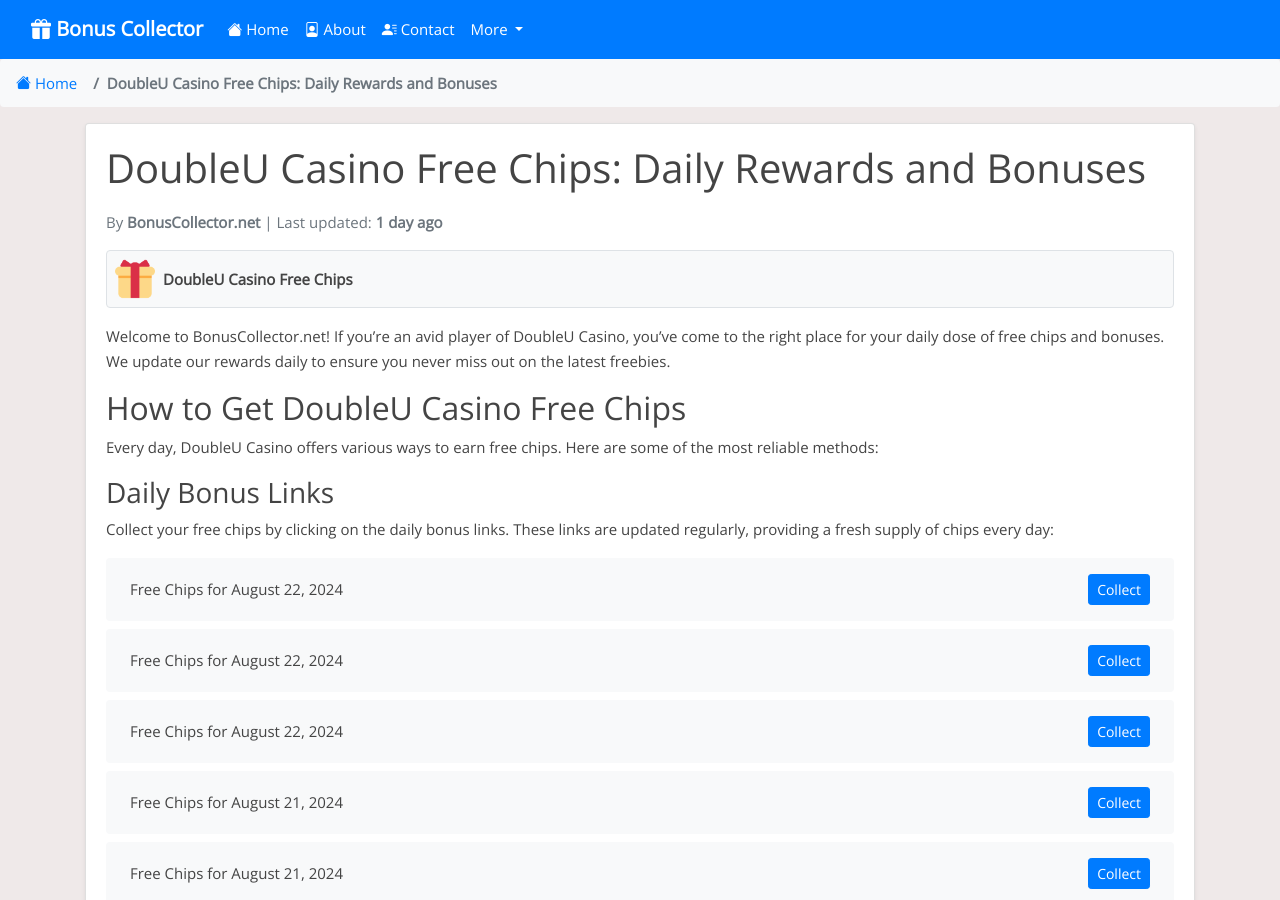
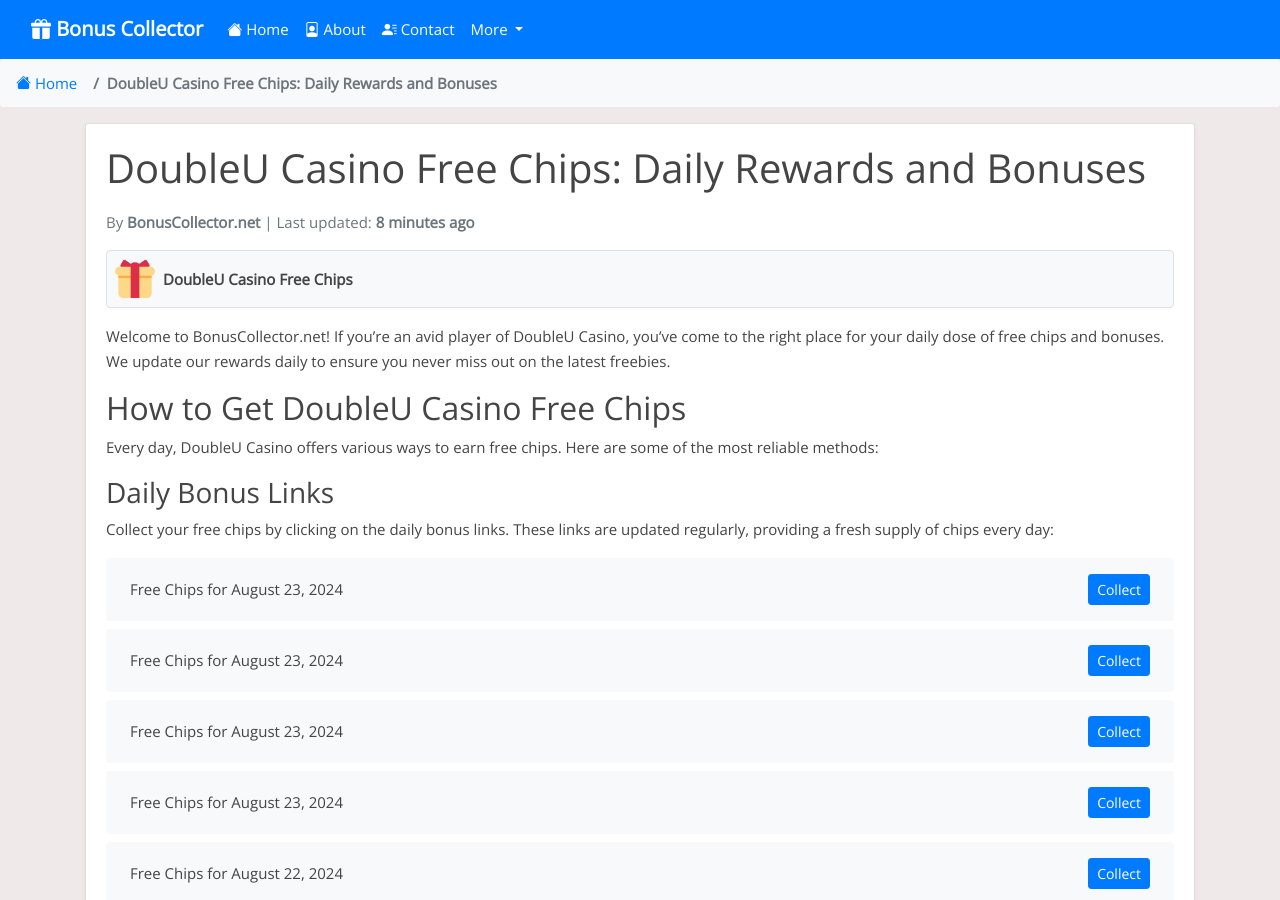
Before and after one commit to Prollad99/bs-net, a Jekyll site: the page built from _posts/2024-07-19-doubleu-casino.md, in a window 1280 px wide and 900 px high. Built offline with Jekyll 4.4.1, drawn with Linux system fonts in a browser that asks for light colours; nearby versions of some CDN libraries; comment, search, counter and statistics services are not loaded; some of the changed text lies outside the part shown.

Commit message:
Update doubleu-casino reward links and last modified date

```diff
--- a/_data/include_files.yml
+++ b/_data/include_files.yml
@@ -5,7 +5,7 @@
   last_modified: 2024-08-23 09:33:05
 
 doubleu-casino.html:
-  last_modified: 2024-08-22 03:35:47
+  last_modified: 2024-08-23 17:09:08
 
 bingo-bash.html:
   last_modified: 2024-08-23 15:11:50
--- a/_includes/doubleu-casino.html
+++ b/_includes/doubleu-casino.html
@@ -1,4 +1,20 @@
 <ul class="list-group mt-3 mb-4">
+  <li class="list-group-item d-flex justify-content-between align-items-center">
+    <span>Free Chips for August 23, 2024</span>
+    <a href="https://duc.link/insta_2cj3wkdi" class="btn btn-primary btn-sm">Collect</a>
+  </li>
+  <li class="list-group-item d-flex justify-content-between align-items-center">
+    <span>Free Chips for August 23, 2024</span>
+    <a href="https://duc.link/FreeChipsAug23d8h2" class="btn btn-primary btn-sm">Collect</a>
+  </li>
+  <li class="list-group-item d-flex justify-content-between align-items-center">
+    <span>Free Chips for August 23, 2024</span>
+    <a href="https://duc.link/GrandSpinsAug22k8a9" class="btn btn-primary btn-sm">Collect</a>
+  </li>
+  <li class="list-group-item d-flex justify-content-between align-items-center">
+    <span>Free Chips for August 23, 2024</span>
+    <a href="https://duc.link/FreeChipsAug22c3j7" class="btn btn-primary btn-sm">Collect</a>
+  </li>
   <li class="list-group-item d-flex justify-content-between align-items-center">
     <span>Free Chips for August 22, 2024</span>
     <a href="https://duc.link/insta_spin21vkd" class="btn btn-primary btn-sm">Collect</a>
@@ -383,20 +399,4 @@
     <span>Free Chips for Invalid Date</span>
     <a href="https://duc.link/FreeSpinsJul16o9v3" class="btn btn-primary btn-sm">Collect</a>
   </li>
-  <li class="list-group-item d-flex justify-content-between align-items-center">
-    <span>Free Chips for Invalid Date</span>
-    <a href="https://duc.link/FreeChipsJul16f4l2" class="btn btn-primary btn-sm">Collect</a>
-  </li>
-  <li class="list-group-item d-flex justify-content-between align-items-center">
-    <span>Free Chips for Invalid Date</span>
-    <a href="https://duc.link/insta_n1dke5qi" class="btn btn-primary btn-sm">Collect</a>
-  </li>
-  <li class="list-group-item d-flex justify-content-between align-items-center">
-    <span>Free Chips for Invalid Date</span>
-    <a href="https://duc.link/GrandSpinsJul15v4b3" class="btn btn-primary btn-sm">Collect</a>
-  </li>
-  <li class="list-group-item d-flex justify-content-between align-items-center">
-    <span>Free Chips for Invalid Date</span>
-    <a href="https://duc.link/FreeChipsJul15c3k8" class="btn btn-primary btn-sm">Collect</a>
-  </li>
 </ul>
```
Also changed, not shown: links-json/doubleu-casino.json (+16 -12 lines).
